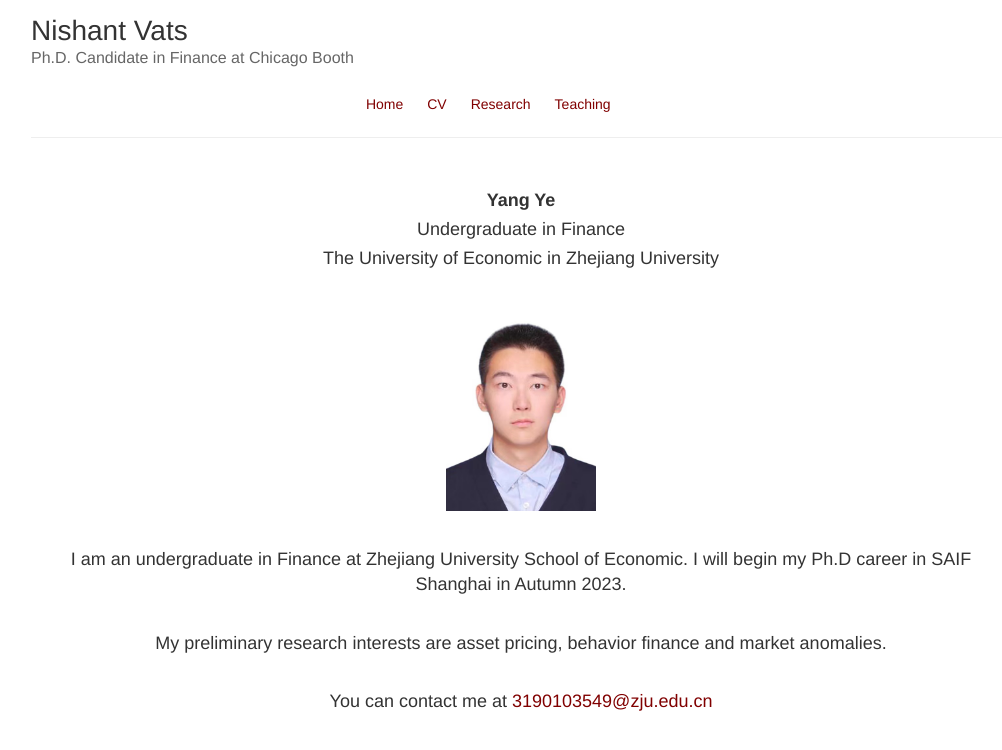
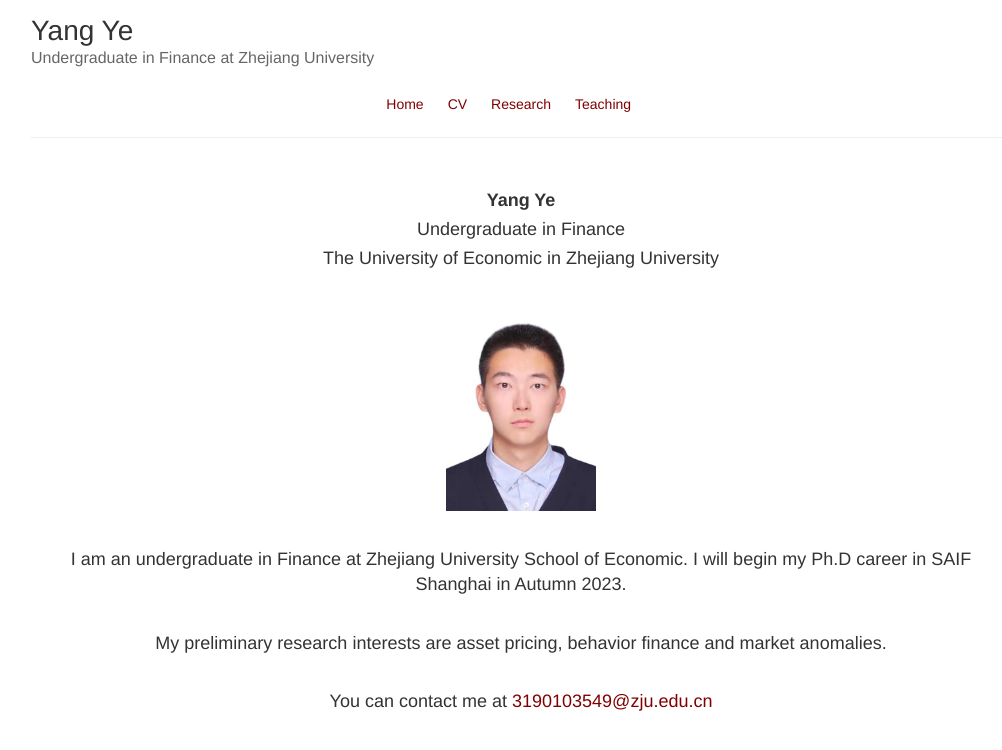
Before and after one commit to yeyangzju/Yang-Ye.github.io, a Jekyll site: the page built from index.html, in a window 1280 px wide. Shown: the top 750 px of the page, without its empty margins (119-1121 px from the left). Built offline with Jekyll 4.4.1, drawn with Linux system fonts in a browser that asks for light colours.

Commit message:
Update _config.yml

```diff
--- a/_config.yml
+++ b/_config.yml
@@ -5,11 +5,11 @@
 environment: production
 
 # Name of your site (displayed in the header)
-name: Nishant Vats
+name: Yang Ye
 
 
 # Short bio or description (displayed in the header)
-description: Ph.D. Candidate in Finance at Chicago Booth
+description: Undergraduate in Finance at Zhejiang University
 
 # URL of your avatar or profile pic (you could use your GitHub profile pic)
 #avatar:
@@ -20,7 +20,7 @@ description: Ph.D. Candidate in Finance at Chicago Booth
 # Includes an icon in the footer for each username you enter
 footer-links:
   dribbble:
-  email: nvats@chicagobooth.edu
+  email: 3190103549@zju.edu.cn
   facebook:
   flickr:
   github:
```
